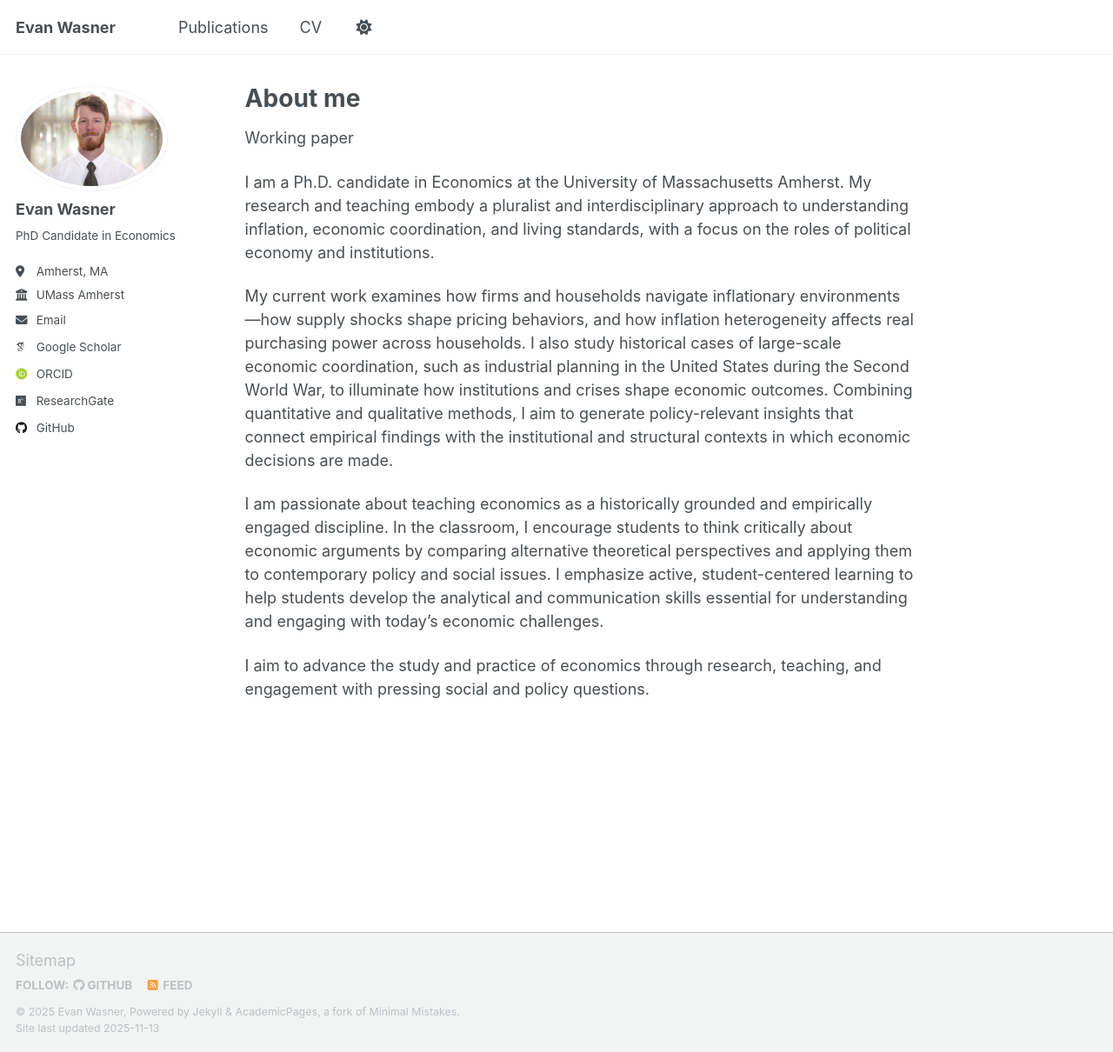
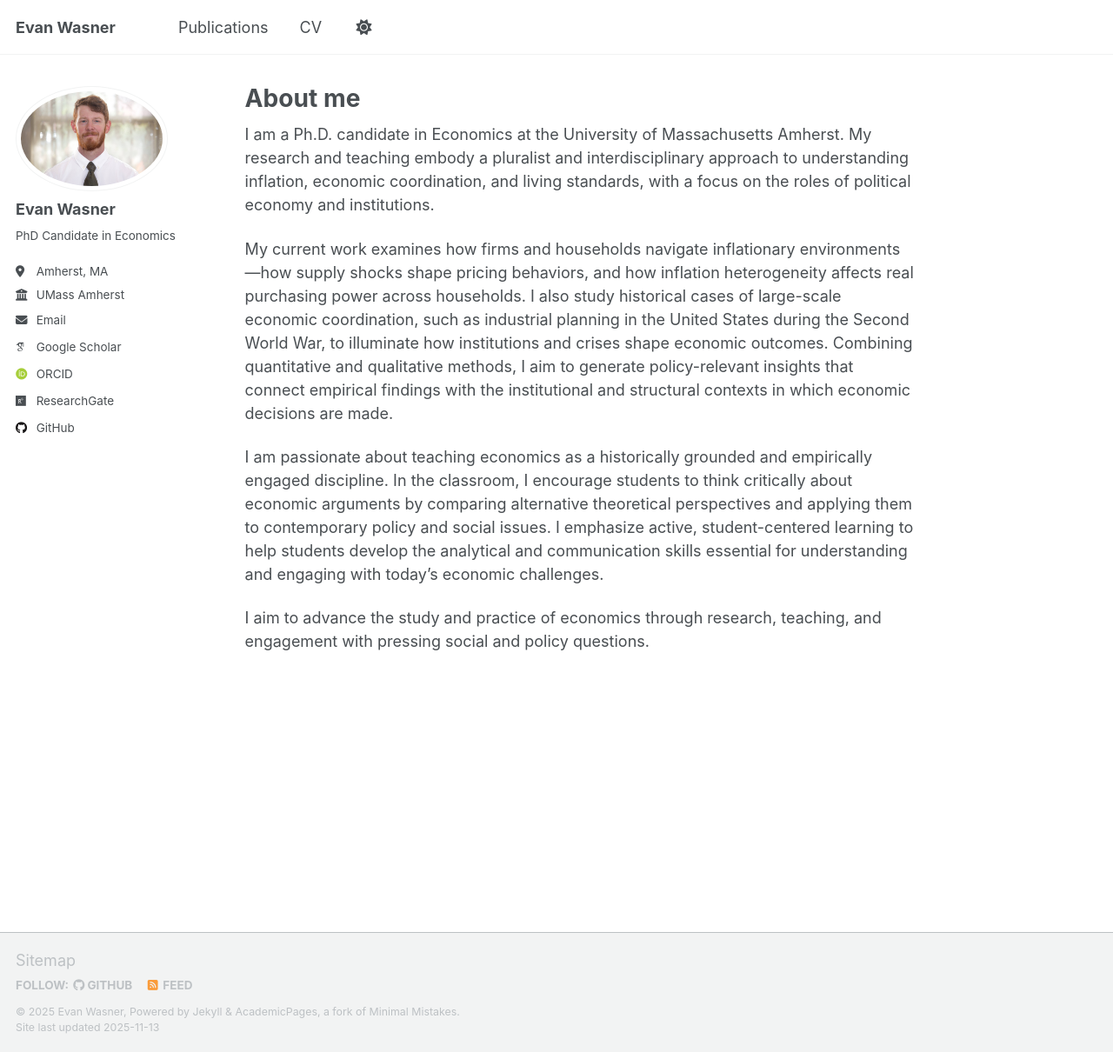
Before and after one commit to ewasner/ewasner.github.io, a Jekyll site: the page built from _pages/about.md, in a window 1280 px wide and 1210 px high. Shown: the whole window at 87% size. Built offline with Jekyll 4.4.1, drawn with Linux system fonts in a browser that asks for light colours; some web fonts are replaced; a script that is not in the unit is left out.

Commit message:
Minor errors

```diff
--- a/_config.yml
+++ b/_config.yml
@@ -86,7 +86,7 @@ publication_category:
   journal_articles:
     title: 'Peer-Reviewed Journal Articles'
   works_in_progress:
-    'Works in Progress'
+    title: 'Works in Progress'
   # conferences:
     # title: 'Conference Papers'
 
--- a/_layouts/single.html
+++ b/_layouts/single.html
@@ -40,7 +40,7 @@ layout: default
           <p>Published in <i>{{ page.venue }}</i>, {{ page.date | default: "1900-01-01" | date: "%Y" }} </p>
         {% elsif page.date %}
           <p class="page__date"><strong><i class="fa fa-fw fa-calendar" aria-hidden="true"></i> {{ site.data.ui-text[site.locale].date_label | default: "Published:" }}</strong> <time datetime="{{ page.date | date_to_xmlschema }}">{{ page.date | default: "1900-01-01" | date: "%B %d, %Y" }}</time></p>
-		{% else %}
+		{% elseif page.collection == 'publications' %}
 		  <p>Working paper{% if post.date %}, {{ post.date | date: "%Y" }}{% endif %}</p>
         {% endif %}
 
```
